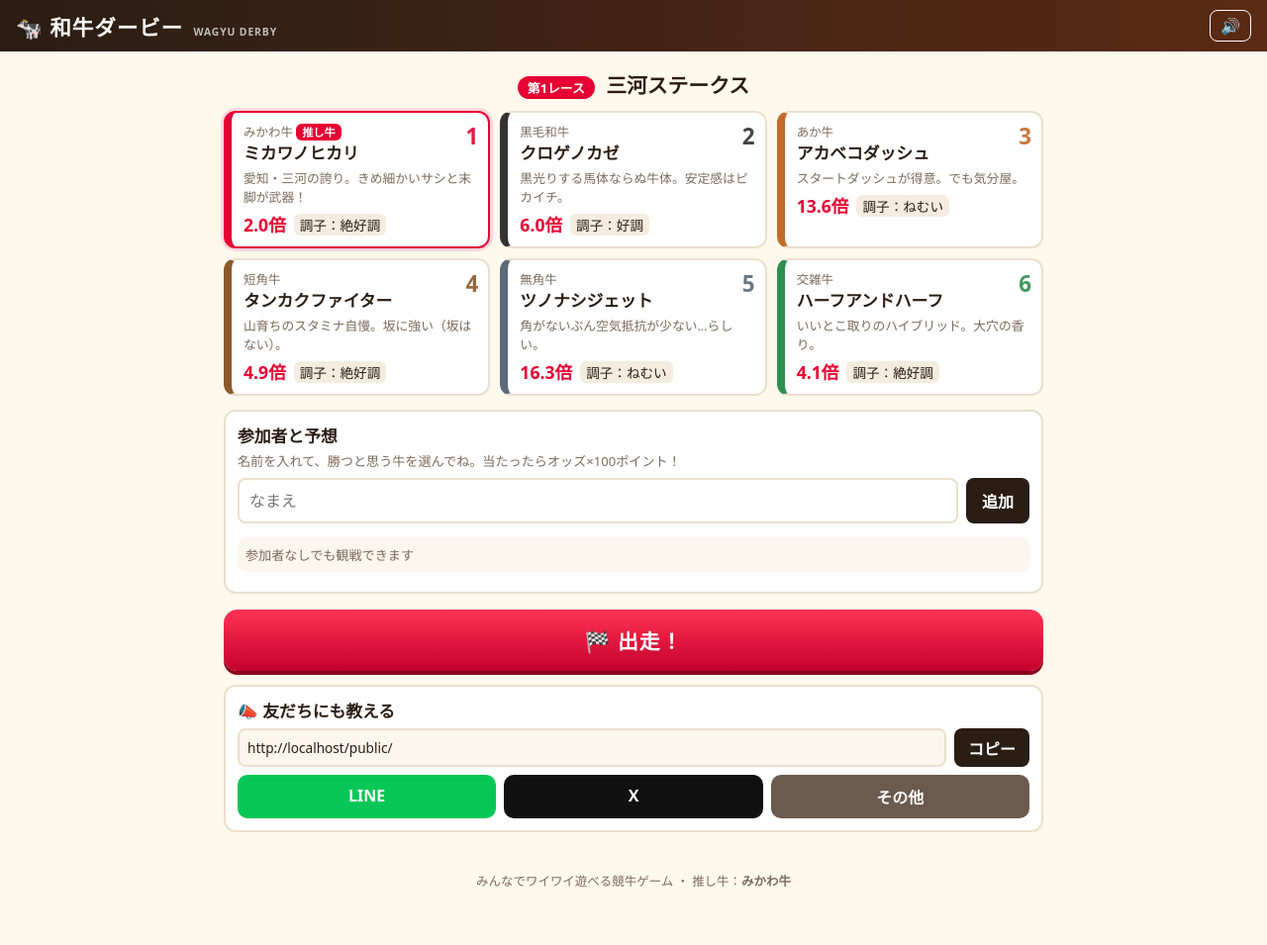
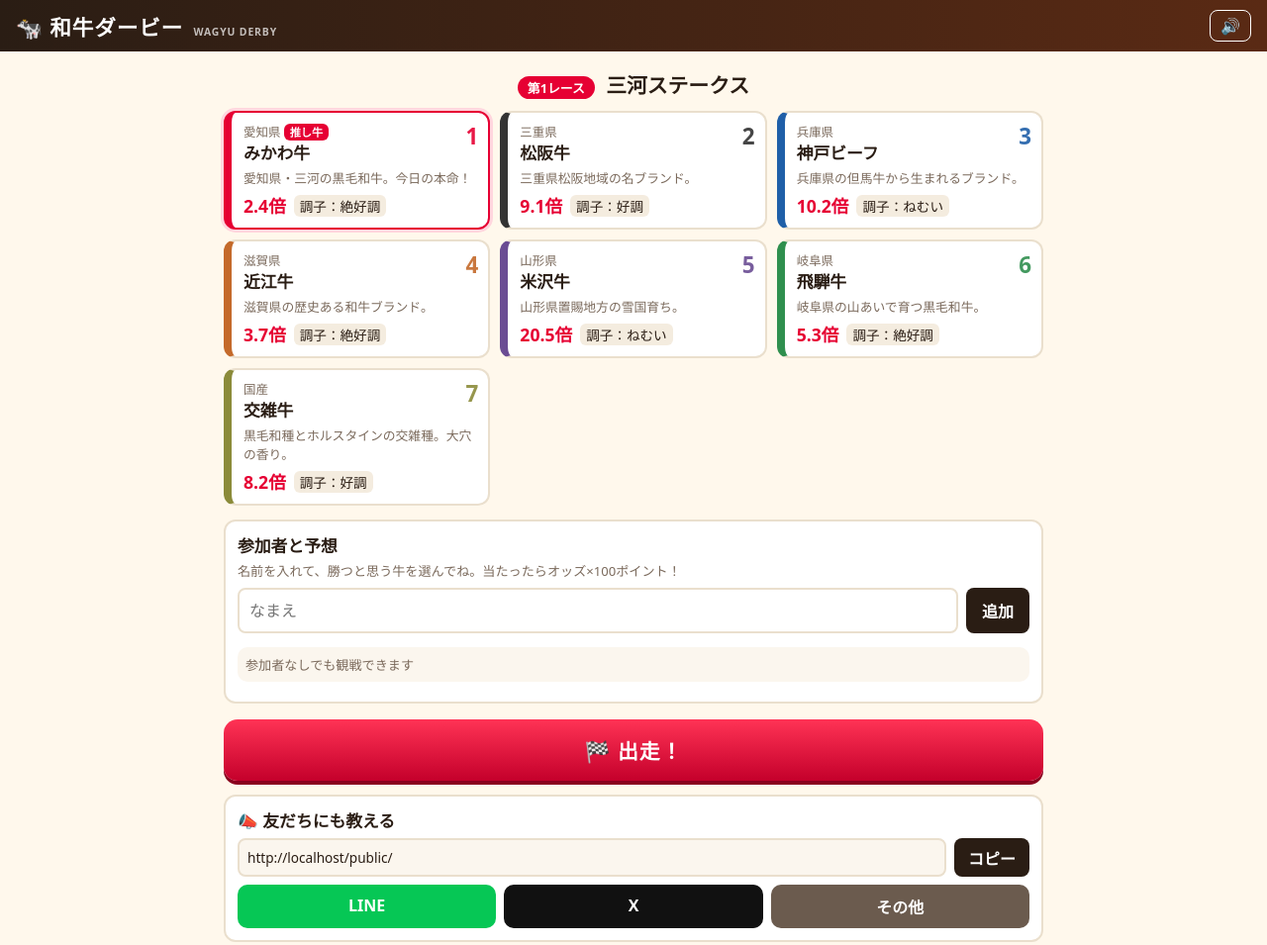
Before and after one commit to moroshin/wagyu-derby, a plain HTML site: page public/index.html in a window 1280 px wide. Shown: the top 955 px of the page at 99% size. Before the commit the page ends 915 px from the top, so only its background shows below. Drawn offline with Linux system fonts and the light colour scheme.

Commit message:
Race real wagyu brands plus 交雑牛 instead of fictional cows
Runners are now みかわ牛, 松阪牛, 神戸ビーフ, 近江牛, 米沢牛, 飛騨牛 and
交雑牛, shown with their prefecture. みかわ牛 still wins about 28% of
races versus about 12% for each rival.

Co-Authored-By: Claude Opus 5.5 <noreply@anthropic.com>
Claude-Session: https://claude.ai/code/session_01D6XL12TRymXYCNqm6uF1j6

```diff
--- a/public/app.js
+++ b/public/app.js
@@ -76,8 +76,8 @@
     $('#cowCards').innerHTML = W.COWS.map((c, i) => `
       <div class="cow-card ${c.star ? 'star' : ''}" style="--c:${c.color}">
         <div class="num">${i + 1}</div>
-        <div class="brand">${esc(c.brand)} ${c.star ? '<span class="badge">推し牛</span>' : ''}</div>
-        <div class="name">${esc(c.name)}</div>
+        <div class="brand">${esc(c.origin)} ${c.star ? '<span class="badge">推し牛</span>' : ''}</div>
+        <div class="name">${esc(c.brand)}</div>
         <div class="intro">${esc(c.intro)}</div>
         <div class="meta"><span class="odds">${state.odds[i].toFixed(1)}倍</span><span class="cond">調子：${state.conditions[i].label}</span></div>
       </div>`).join('');
@@ -175,7 +175,7 @@
     for (const ev of events) {
       const r = ev.r;
       if (ev.type === 'finish') {
-        if (ev.place === 1) { say(`ゴーーール！！ 1着は ${label(r)} 「${r.cow.name}」！${r.cow.star ? ' さすがみかわ牛！！' : ''}`, true); sfx.fanfare(); }
+        if (ev.place === 1) { say(`ゴーーール！！ 1着は ${label(r)}（${r.cow.origin}）！${r.cow.star ? ' さすがみかわ牛！！' : ''}`, true); sfx.fanfare(); }
         continue;
       }
       if (ev.type === 'grass') say(`おっと ${label(r)}、道草を食べ始めたーっ！🌱`);
@@ -255,12 +255,12 @@
     banner.innerHTML = `
       <div class="big-cow">🐄</div>
       <div class="w1">第${state.round}レース 優勝</div>
-      <div class="w2">${win.idx + 1}番 ${esc(win.cow.brand)}「${esc(win.cow.name)}」</div>
+      <div class="w2">${win.idx + 1}番 ${esc(win.cow.brand)}</div>
       <div class="w3">${win.cow.star ? 'やっぱり強い！みかわ牛！！🎉' : `大波乱！単勝 ${odds.toFixed(1)}倍！`}</div>`;
 
     $('#resultList').innerHTML = fin.map((r, i) => `
       <li style="--c:${r.cow.color}"><span class="place">${['🥇', '🥈', '🥉'][i] || (i + 1) + '着'}</span>
-        <span>${r.idx + 1}番 <b>${esc(r.cow.brand)}</b> ${esc(r.cow.name)}</span>
+        <span>${r.idx + 1}番 <b>${esc(r.cow.brand)}</b> <small>${esc(r.cow.origin)}</small></span>
         <span class="time">${r.finishTime.toFixed(2)}秒</span></li>`).join('');
 
     const payouts = state.players.map((p) => {
@@ -274,7 +274,7 @@
       : '<li class="hint">参加者なし（観戦モード）</li>';
 
     const myHits = payouts.filter((x) => x.hit).map((x) => x.p.name);
-    lastResultText = `🐄 和牛ダービー 第${state.round}レースは ${win.idx + 1}番 ${win.cow.brand}「${win.cow.name}」が優勝！` +
+    lastResultText = `🐄 和牛ダービー 第${state.round}レースは ${win.idx + 1}番 ${win.cow.brand}が優勝！` +
       (win.cow.star ? 'やっぱりみかわ牛は強い！' : `単勝${odds.toFixed(1)}倍の波乱！`) +
       (myHits.length ? ` 的中：${myHits.join('・')}` : '') + ' #和牛ダービー';
     updateShareLinks();
--- a/public/race.js
+++ b/public/race.js
@@ -4,18 +4,20 @@
 
   // 出走牛。みかわ牛は「ちょっとだけ」有利（base と grassRate で調整）。
   const COWS = [
-    { id: 'mikawa',  brand: 'みかわ牛', name: 'ミカワノヒカリ', color: '#e60033', base: 1.008, grassRate: 0.7, dashRate: 1.2, star: true,
-      intro: '愛知・三河の誇り。きめ細かいサシと末脚が武器！' },
-    { id: 'kuro',    brand: '黒毛和牛', name: 'クロゲノカゼ',   color: '#333333', base: 1.0, grassRate: 1, dashRate: 1,
-      intro: '黒光りする馬体ならぬ牛体。安定感はピカイチ。' },
-    { id: 'aka',     brand: 'あか牛',   name: 'アカベコダッシュ', color: '#c46a2b', base: 1.0, grassRate: 1, dashRate: 1,
-      intro: 'スタートダッシュが得意。でも気分屋。' },
-    { id: 'tanka',   brand: '短角牛',   name: 'タンカクファイター', color: '#8b5a2b', base: 1.0, grassRate: 1, dashRate: 1,
-      intro: '山育ちのスタミナ自慢。坂に強い（坂はない）。' },
-    { id: 'mukaku',  brand: '無角牛',   name: 'ツノナシジェット', color: '#5b6b7a', base: 1.0, grassRate: 1, dashRate: 1,
-      intro: '角がないぶん空気抵抗が少ない…らしい。' },
-    { id: 'wagyu',   brand: '交雑牛',   name: 'ハーフアンドハーフ', color: '#2f8f4e', base: 1.0, grassRate: 1, dashRate: 1,
-      intro: 'いいとこ取りのハイブリッド。大穴の香り。' },
+    { id: 'mikawa',   brand: 'みかわ牛',   origin: '愛知県', color: '#e60033', base: 1.008, grassRate: 0.7, dashRate: 1.2, star: true,
+      intro: '愛知県・三河の黒毛和牛。今日の本命！' },
+    { id: 'matsusaka', brand: '松阪牛',     origin: '三重県', color: '#333333', base: 1.0, grassRate: 1, dashRate: 1,
+      intro: '三重県松阪地域の名ブランド。' },
+    { id: 'kobe',     brand: '神戸ビーフ', origin: '兵庫県', color: '#1f5fa8', base: 1.0, grassRate: 1, dashRate: 1,
+      intro: '兵庫県の但馬牛から生まれるブランド。' },
+    { id: 'omi',      brand: '近江牛',     origin: '滋賀県', color: '#c46a2b', base: 1.0, grassRate: 1, dashRate: 1,
+      intro: '滋賀県の歴史ある和牛ブランド。' },
+    { id: 'yonezawa', brand: '米沢牛',     origin: '山形県', color: '#6a4c93', base: 1.0, grassRate: 1, dashRate: 1,
+      intro: '山形県置賜地方の雪国育ち。' },
+    { id: 'hida',     brand: '飛騨牛',     origin: '岐阜県', color: '#2f8f4e', base: 1.0, grassRate: 1, dashRate: 1,
+      intro: '岐阜県の山あいで育つ黒毛和牛。' },
+    { id: 'kozatsu',  brand: '交雑牛',     origin: '国産', color: '#8b8b3a', base: 1.0, grassRate: 1, dashRate: 1,
+      intro: '黒毛和種とホルスタインの交雑種。大穴の香り。' },
   ];
 
   const TRACK = 1000;           // ゴールまでの距離
--- a/public/style.css
+++ b/public/style.css
@@ -168,3 +168,4 @@ footer { text-align: center; font-size: .78rem; color: var(--muted); padding: 16
 .toast { position: fixed; left: 50%; bottom: 24px; transform: translate(-50%, 20px); background: #2a1d14; color: #fff; padding: 10px 18px;
   border-radius: 99px; font-weight: 700; opacity: 0; transition: .25s; pointer-events: none; z-index: 30; }
 .toast.show { opacity: 1; transform: translate(-50%, 0); }
+.cheer:last-child:nth-child(3n+1) { grid-column: 1 / -1; }
```
Also changed, not shown: public/og.png, 1 other file.
